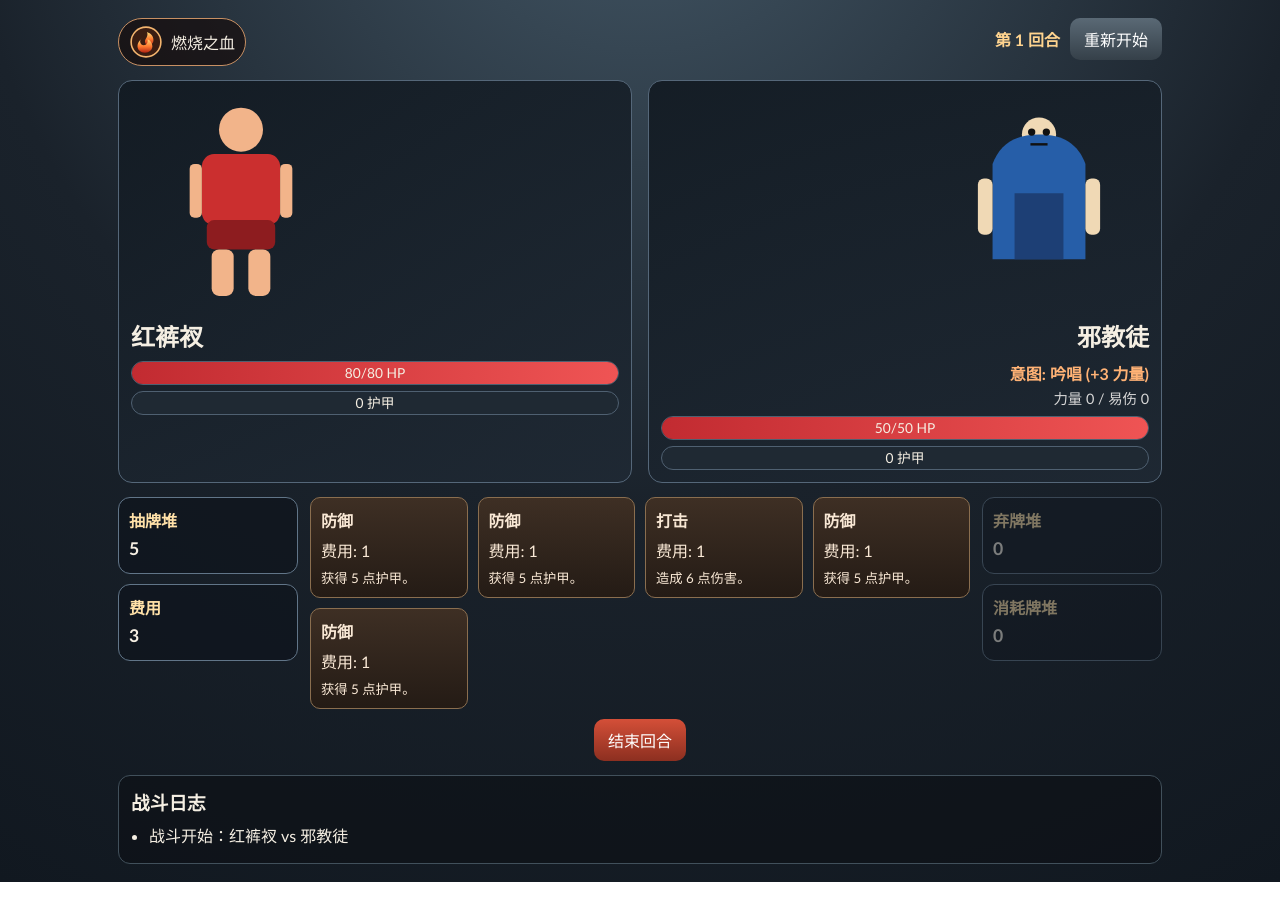
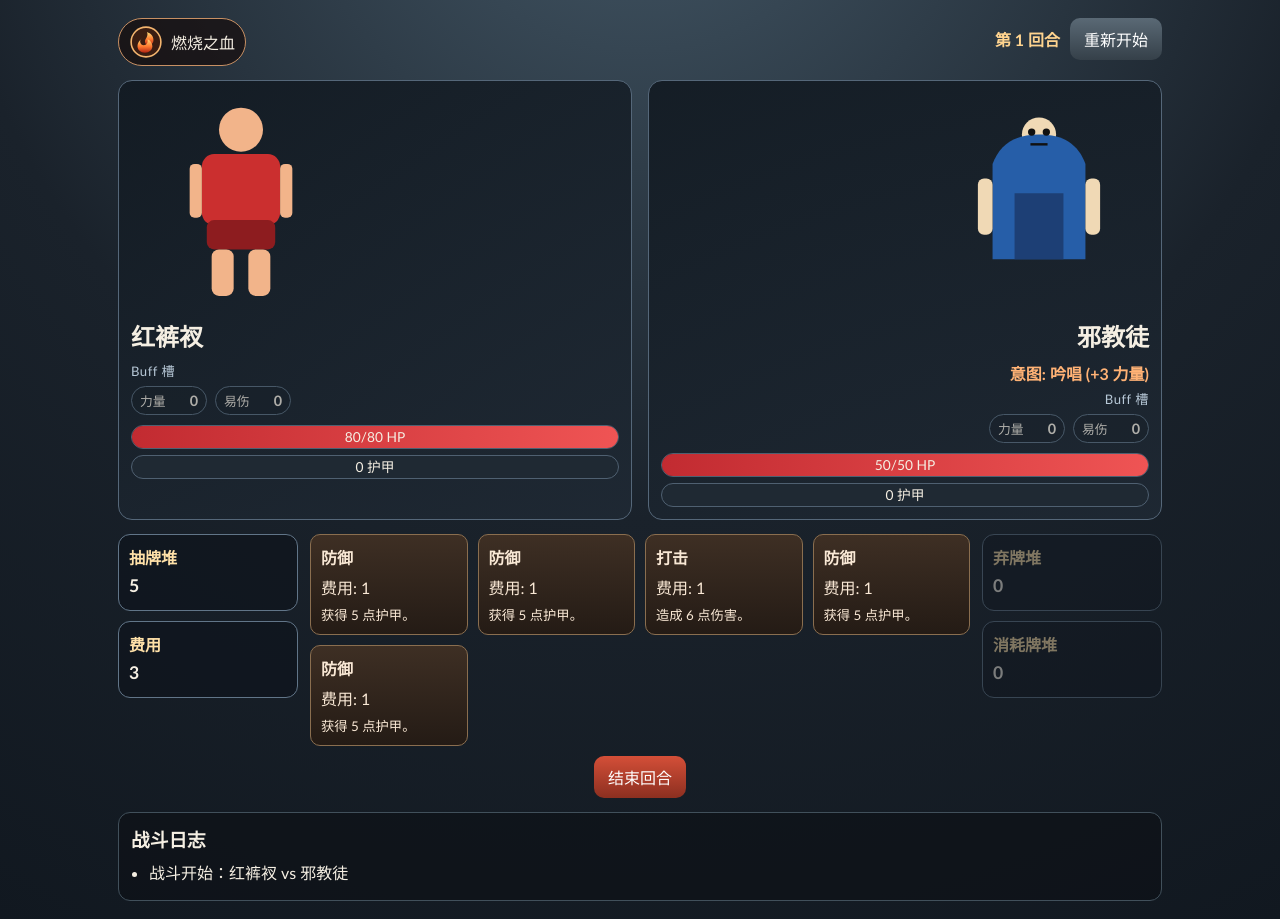
Before and after one commit to test-ai-games/copythespire, a React (Vite) app in the folder web/: page / in a window 1280 px wide. Before the commit the page ends 882 px from the top, so only its background shows below. Built offline with nearby package versions, Linux system fonts and the light colour scheme.

Commit message:
feat: add explicit buff slots for both player and enemy

```diff
--- a/web/src/App.tsx
+++ b/web/src/App.tsx
@@ -46,6 +46,7 @@ type CardDef = {
 }
 
 type PileType = 'draw' | 'discard' | 'exhaust'
+type BuffItem = { label: string; value: number }
 
 const STARTING_DECK: CardId[] = [
   'strike',
@@ -178,6 +179,22 @@ function HpBlockBar({ hp, maxHp, block }: { hp: number; maxHp: number; block: nu
       <div className="bar block-bar">
         <div className="fill" style={{ width: `${Math.min((block / 30) * 100, 100)}%` }} />
         <span>{block} 护甲</span>
+      </div>
+    </div>
+  )
+}
+
+function BuffSlots({ title, buffs, rightAlign = false }: { title: string; buffs: BuffItem[]; rightAlign?: boolean }) {
+  return (
+    <div className={`buff-slots ${rightAlign ? 'right' : ''}`}>
+      <p className="buff-title">{title}</p>
+      <div className="buff-list">
+        {buffs.map((buff) => (
+          <div key={buff.label} className={`buff-chip ${buff.value > 0 ? 'active' : 'inactive'}`}>
+            <span>{buff.label}</span>
+            <strong>{buff.value}</strong>
+          </div>
+        ))}
       </div>
     </div>
   )
@@ -416,6 +433,13 @@ function App() {
         <article className="fighter-card left">
           <FighterIronclad />
           <h2>红裤衩</h2>
+          <BuffSlots
+            title="Buff 槽"
+            buffs={[
+              { label: '力量', value: 0 },
+              { label: '易伤', value: state.player.vulnerable },
+            ]}
+          />
           <HpBlockBar hp={state.player.hp} maxHp={state.player.maxHp} block={state.player.block} />
         </article>
 
@@ -423,7 +447,14 @@ function App() {
           <FighterCultist />
           <h2>{state.enemy.name}</h2>
           <p className="intent">意图: {state.enemy.intent.label}</p>
-          <p className="small">力量 {state.enemy.strength} / 易伤 {state.enemy.vulnerable}</p>
+          <BuffSlots
+            title="Buff 槽"
+            rightAlign
+            buffs={[
+              { label: '力量', value: state.enemy.strength },
+              { label: '易伤', value: state.enemy.vulnerable },
+            ]}
+          />
           <HpBlockBar hp={state.enemy.hp} maxHp={state.enemy.maxHp} block={state.enemy.block} />
         </article>
       </section>
--- a/web/src/index.css
+++ b/web/src/index.css
@@ -99,10 +99,55 @@ button {
   font-weight: 700;
 }
 
-.small {
-  margin: 2px 0 8px;
-  color: #d7d7d7;
+.buff-slots {
+  margin: 4px 0 10px;
+}
+
+.buff-slots.right .buff-title {
+  text-align: right;
+}
+
+.buff-title {
+  margin: 0 0 6px;
+  color: #b7c8d7;
+  font-size: 0.82rem;
+  letter-spacing: 0.04em;
+}
+
+.buff-list {
+  display: flex;
+  gap: 8px;
+  flex-wrap: wrap;
+}
+
+.buff-slots.right .buff-list {
+  justify-content: flex-end;
+}
+
+.buff-chip {
+  min-width: 76px;
+  border: 1px solid #5d7183;
+  border-radius: 999px;
+  padding: 4px 8px;
+  display: inline-flex;
+  align-items: center;
+  justify-content: space-between;
+  gap: 8px;
+  font-size: 0.8rem;
+}
+
+.buff-chip strong {
   font-size: 0.9rem;
+}
+
+.buff-chip.active {
+  background: linear-gradient(180deg, rgb(68 108 138 / 42%), rgb(37 64 84 / 38%));
+  border-color: #8eb1cb;
+}
+
+.buff-chip.inactive {
+  opacity: 0.68;
+  background: rgb(24 32 41 / 60%);
 }
 
 .bars {
```
